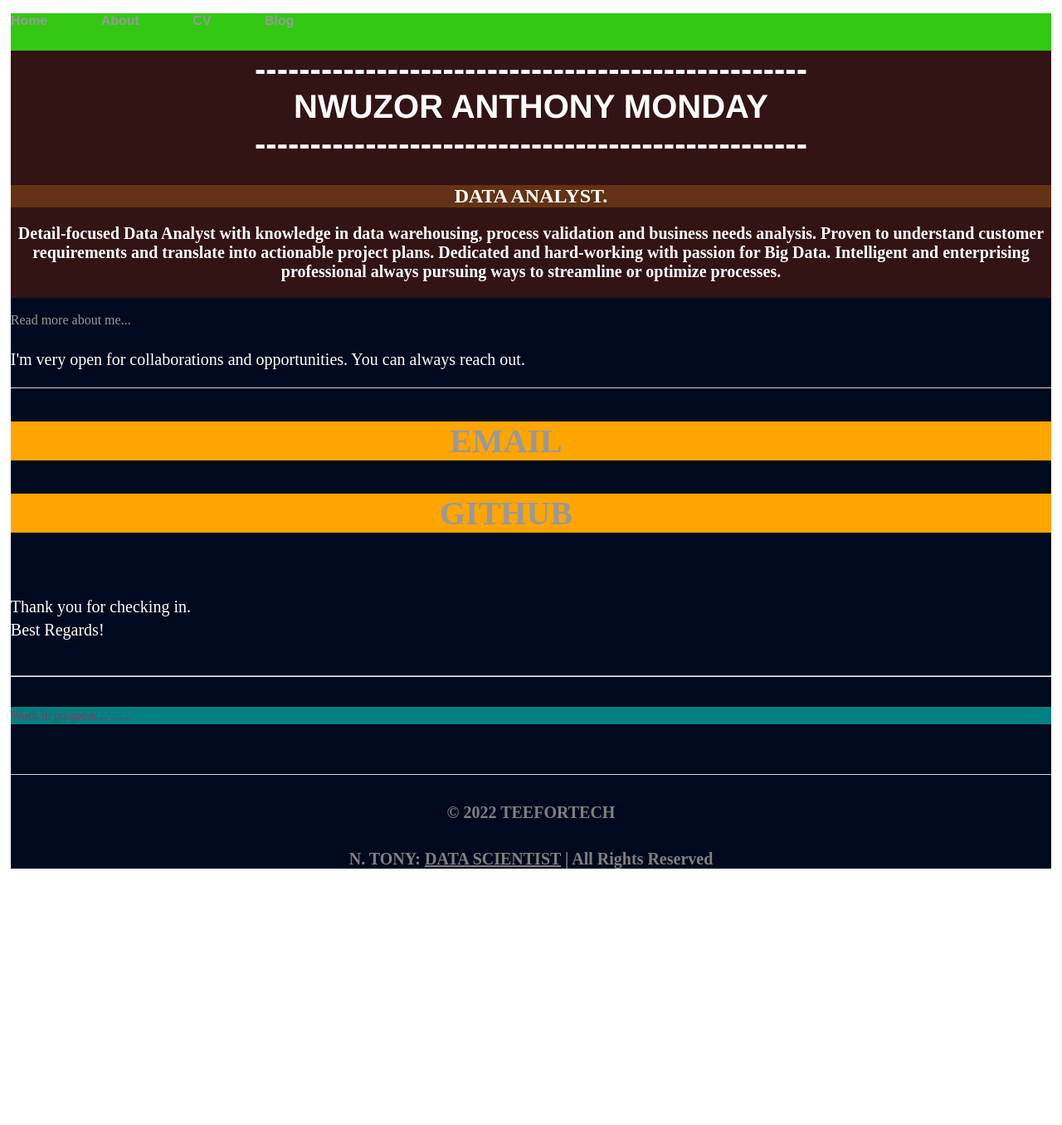
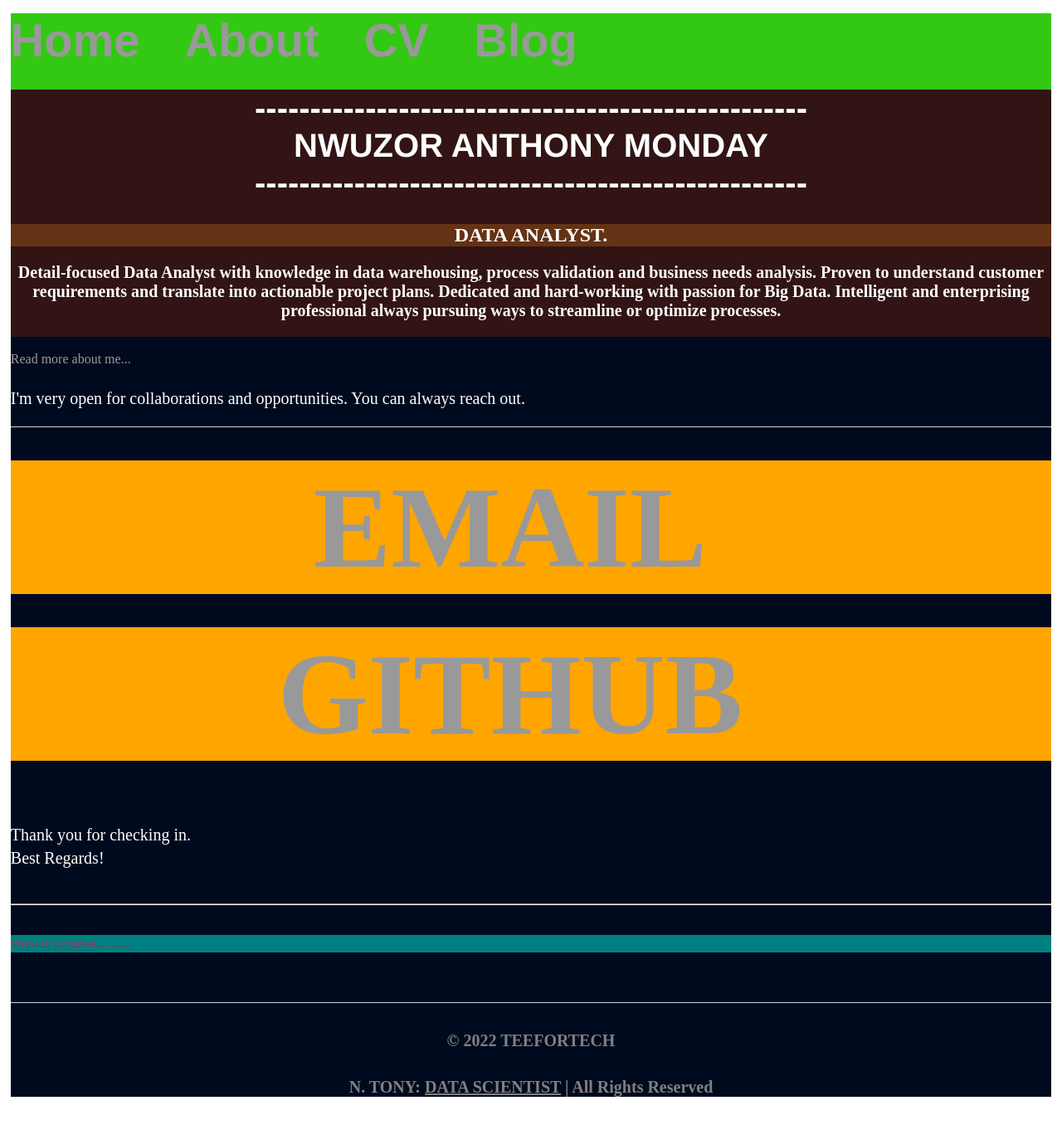
Before and after one commit to teefortech/teefortech.github.io, a Jekyll site: the page index.html, which Jekyll copies as it is, in a window 1280 px wide. Shown: the whole page at 83% size. Built offline with Jekyll 4.4.1, drawn with Linux system fonts in a browser that asks for light colours; before the commit the page ends 1081 px from its top, so only the background shows below that.

Commit message:
Update main.css

```diff
--- a/css/main.css
+++ b/css/main.css
@@ -10,7 +10,7 @@ nav ul, footer ul {
 }
 nav ul li, footer ul li {
     display: inline;
-    margin-right: 60px;
+    margin-right: 50px; font-size: 3.5em;
 }
 a {
     text-decoration: none;
```
